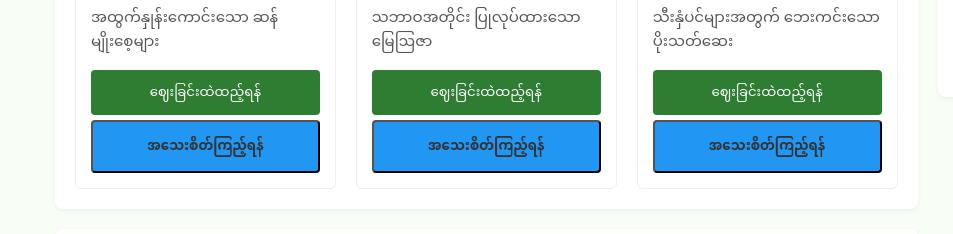
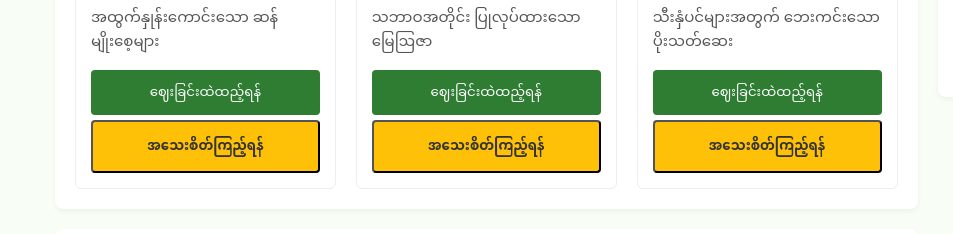
Before and after one commit to seinmyanaychi/seinmyanaychi.github.io, a plain HTML site: page index.html in a window 1280 px wide. Shown: the part 838-1072 px from the top of the page, 0-953 px from the left. Drawn offline with Linux system fonts and the light colour scheme.

Commit message:
Change button background color to yellow

```diff
--- a/index.html
+++ b/index.html
@@ -853,7 +853,7 @@
                                 <div class="product-price">၅၀၀၀ ကျပ်</div>
                                 <p class="product-description">အထွက်နှုန်းကောင်းသော ဆန်မျိုးစေ့များ</p>
                                 <button class="add-to-cart" data-product="ဆန်မျိုးစေ့" data-price="5000" data-id="1">ဈေးခြင်းထဲထည့်ရန်</button>
-                                <button class="btn" style="width: 100%; margin-top: 5px; background: #2196f3;" onclick="showProductDetail(1)">အသေးစိတ်ကြည့်ရန်</button>
+                                <button class="btn" style="width: 100%; margin-top: 5px; background: #ffc107;" onclick="showProductDetail(1)">အသေးစိတ်ကြည့်ရန်</button>
                             </div>
                         </div>
                         <div class="product-card">
@@ -870,7 +870,7 @@
                                 <div class="product-price">၁၅၀၀၀ ကျပ်</div>
                                 <p class="product-description">သဘာဝအတိုင်း ပြုလုပ်ထားသော မြေဩဇာ</p>
                                 <button class="add-to-cart" data-product="အော်ဂဲနစ်မြေဩဇာ" data-price="15000" data-id="2">ဈေးခြင်းထဲထည့်ရန်</button>
-                                <button class="btn" style="width: 100%; margin-top: 5px; background: #2196f3;" onclick="showProductDetail(2)">အသေးစိတ်ကြည့်ရန်</button>
+                                <button class="btn" style="width: 100%; margin-top: 5px; background: #ffc107;" onclick="showProductDetail(2)">အသေးစိတ်ကြည့်ရန်</button>
                             </div>
                         </div>
                         <div class="product-card">
@@ -888,7 +888,7 @@
                                 <div class="product-price">၁၂၀၀၀ ကျပ်</div>
                                 <p class="product-description">သီးနှံပင်များအတွက် ဘေးကင်းသော ပိုးသတ်ဆေး</p>
                                 <button class="add-to-cart" data-product="သဘာဝပိုးသတ်ဆေး" data-price="12000" data-id="3">ဈေးခြင်းထဲထည့်ရန်</button>
-                                <button class="btn" style="width: 100%; margin-top: 5px; background: #2196f3;" onclick="showProductDetail(3)">အသေးစိတ်ကြည့်ရန်</button>
+                                <button class="btn" style="width: 100%; margin-top: 5px; background: #ffc107;" onclick="showProductDetail(3)">အသေးစိတ်ကြည့်ရန်</button>
                             </div>
                         </div>
                     </div>
```
